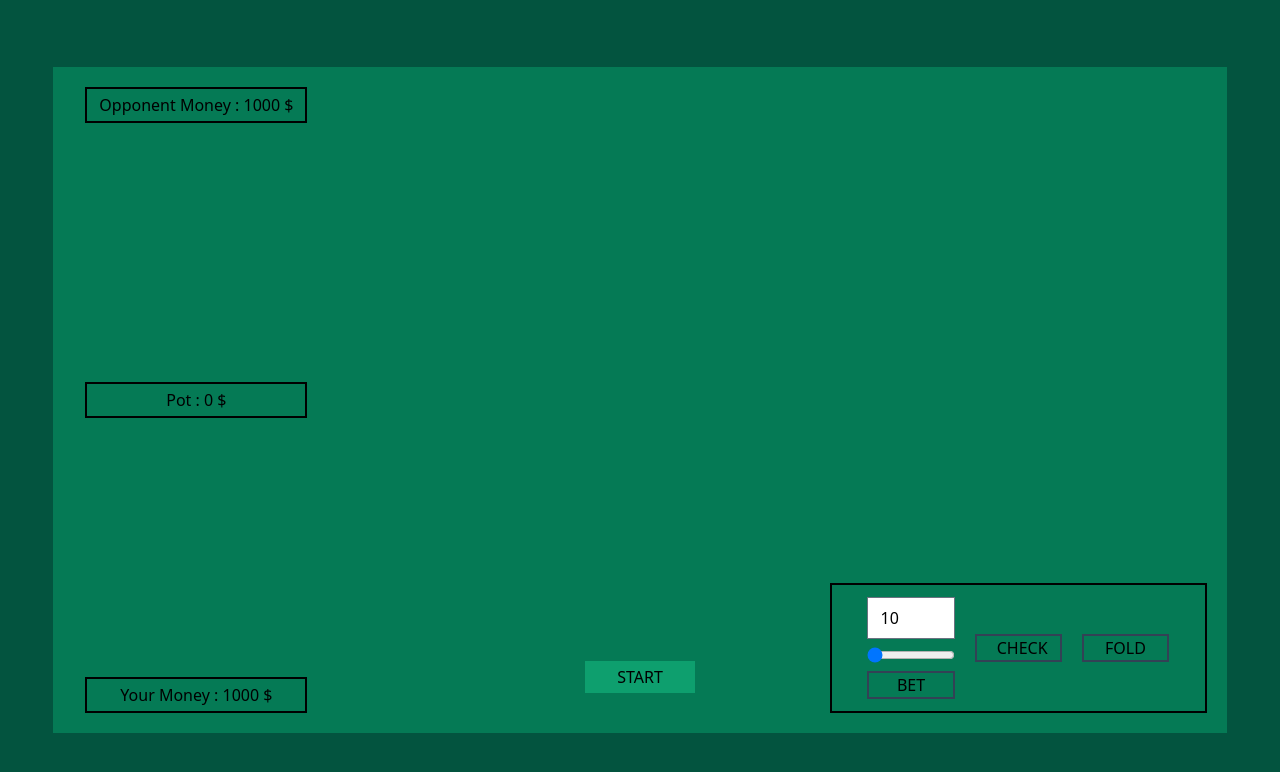
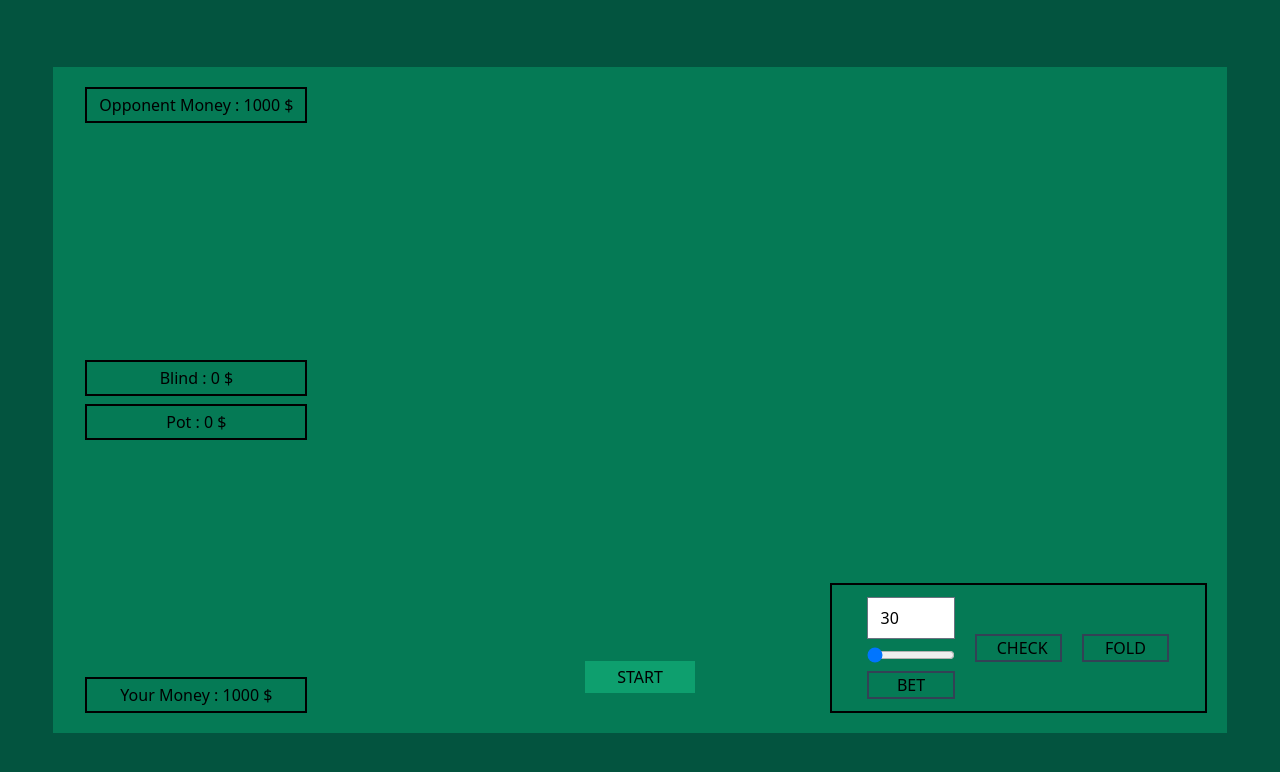
Before and after one commit to Matstraz/texasholdem, a React (Create React App) app: page / in a window 1280 px wide. Shown: the top 772 px of the page. Built offline with nearby package versions, Linux system fonts and the light colour scheme.

Commit message:
feat: fiix bet button

```diff
--- a/src/App.js
+++ b/src/App.js
@@ -4,8 +4,9 @@ import Homepage from "./components/Homepage";
 
 function App() {
   //POT + POT INCREMENTER (MY MONEY COMPONENT)
-  let [pot, setPot] = useState(0);
+  let [pot, setPot] = useState(30);
   let [initialPot, setInitialPot] = useState(0);
+  let [handPot, setHandPot] = useState(0);
   let [myMoney, setMymoney] = useState(1000);
   let [yourMoney, setYourMoney] = useState(1000);
   //MAIN INTERFACE
@@ -25,6 +26,8 @@ function App() {
         setPot={setPot}
         initialPot={initialPot}
         setInitialPot={setInitialPot}
+        handPot={handPot}
+        setHandPot={setHandPot}
         myMoney={myMoney}
         setMymoney={setMymoney}
         yourMoney={yourMoney}
--- a/src/components/Buttons.js
+++ b/src/components/Buttons.js
@@ -1,10 +1,15 @@
 import { useState } from "react";
 
-export default function Buttons({ myMoney, pot }) {
-  let [betValue, setBetValue] = useState(10);
+export default function Buttons({ myMoney, pot, handPot, setHandPot }) {
+  let [betValue, setBetValue] = useState(pot);
 
   function handleValue(event) {
     setBetValue(event.target.value);
+  }
+
+  function handleBet(event) {
+    event.preventDefault();
+    setHandPot(betValue);
   }
 
   return (
@@ -29,7 +34,7 @@ export default function Buttons({ myMoney, pot }) {
         <button
           type="submit"
           className="border-2 border-slate-700 px-5 hover:bg-slate-600"
-          onClick={(event) => event.preventDefault()}
+          onClick={handleBet}
         >
           BET
         </button>
--- a/src/components/Homepage.js
+++ b/src/components/Homepage.js
@@ -7,6 +7,8 @@ export default function Homepage({
   setPot,
   initialPot,
   setInitialPot,
+  handPot,
+  setHandPot,
   myMoney,
   setMymoney,
   yourMoney,
@@ -35,6 +37,8 @@ export default function Homepage({
         setMymoney={setMymoney}
         yourMoney={yourMoney}
         setYourMoney={setYourMoney}
+        handPot={handPot}
+        setHandPot={setHandPot}
       />
       <MainInterface
         back={back}
@@ -55,6 +59,8 @@ export default function Homepage({
         myMoney={myMoney}
         setMymoney={setMymoney}
         pot={pot}
+        handPot={handPot}
+        setHandPot={setHandPot}
       />
     </div>
   );
--- a/src/components/MainInterface.js
+++ b/src/components/MainInterface.js
@@ -19,6 +19,8 @@ export default function MainInterface({
   myMoney,
   setMyMoney,
   pot,
+  handPot,
+  setHandPot,
 }) {
   let myIntialHand = [];
   let opponentInitialHand = [];
@@ -141,6 +143,8 @@ export default function MainInterface({
         myMoney={myMoney}
         setMyMoney={setMyMoney}
         pot={pot}
+        handPot={handPot}
+        setHandPot={setHandPot}
       />
     </div>
   );
--- a/src/components/Money.js
+++ b/src/components/Money.js
@@ -5,6 +5,7 @@ export default function Money({
   setPot,
   initialPot,
   setInitialPot,
+  handPot,
   myMoney,
   setMymoney,
   yourMoney,
@@ -37,7 +38,12 @@ export default function Money({
       <div className="border-2 border-black p-1 px-3">
         Opponent Money : {yourMoney} $
       </div>
-      <div className="border-2 border-black p-1 px-3">Pot : {initialPot} $</div>
+      <div className="flex flex-col gap-2">
+        <div className="border-2 border-black p-1 px-3">
+          Blind : {initialPot} $
+        </div>
+        <div className="border-2 border-black p-1 px-3">Pot : {handPot} $</div>
+      </div>
       <div className="border-2 border-black p-1 px-3" onClick={varyPot}>
         Your Money : {myMoney} $
       </div>
```
